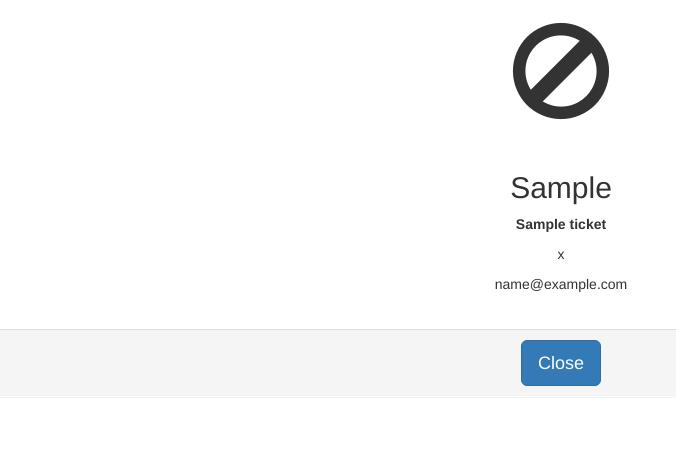
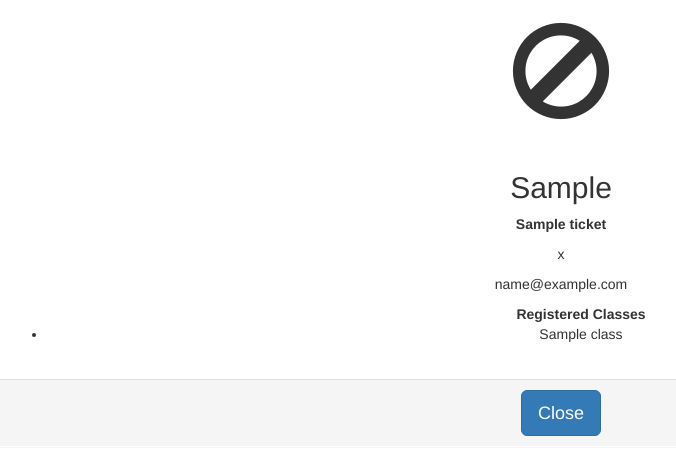
Before and after one commit to SteveMcGrath/Concord, a Flask app: template registration/templates/page.html in a window 1280 px wide. Shown: the top 475 px of the page, without its empty margins (79-755 px from the left). Run offline with Flask 2, Linux system fonts and the light colour scheme; the template is opened without the code that fills it: most values are stand-ins (such as "Sample title", 1, 10 or a date in 2020); parts of the project's set-up code (start-up, migrations or seed data) failed here and were passed over; some libraries are stand-ins or nearby versions.

Commit message:
Update page.html

```diff
--- a/registration/templates/page.html
+++ b/registration/templates/page.html
@@ -33,6 +33,15 @@
 				<p><strong>{{ ticket.name or '' }}</strong></p>
 				<p>{{ ticket.ticket_hash or 'INVALID TICKET' }}</p>
 				<p>{{ ticket.email }}</p>
+				{% if ticket.classes|length > 0 %}
+				<p>
+					<ul><strong>Registered Classes</strong>
+						{% for class in ticket.classes %}
+						<li>{{ class }}</li>
+						{% endfor %}
+					</ul>
+				</p>
+				{% endif %}
 				<h1>{{ message|safe }}</h1>
 			</div>
 			<div class="panel-footer">
```
